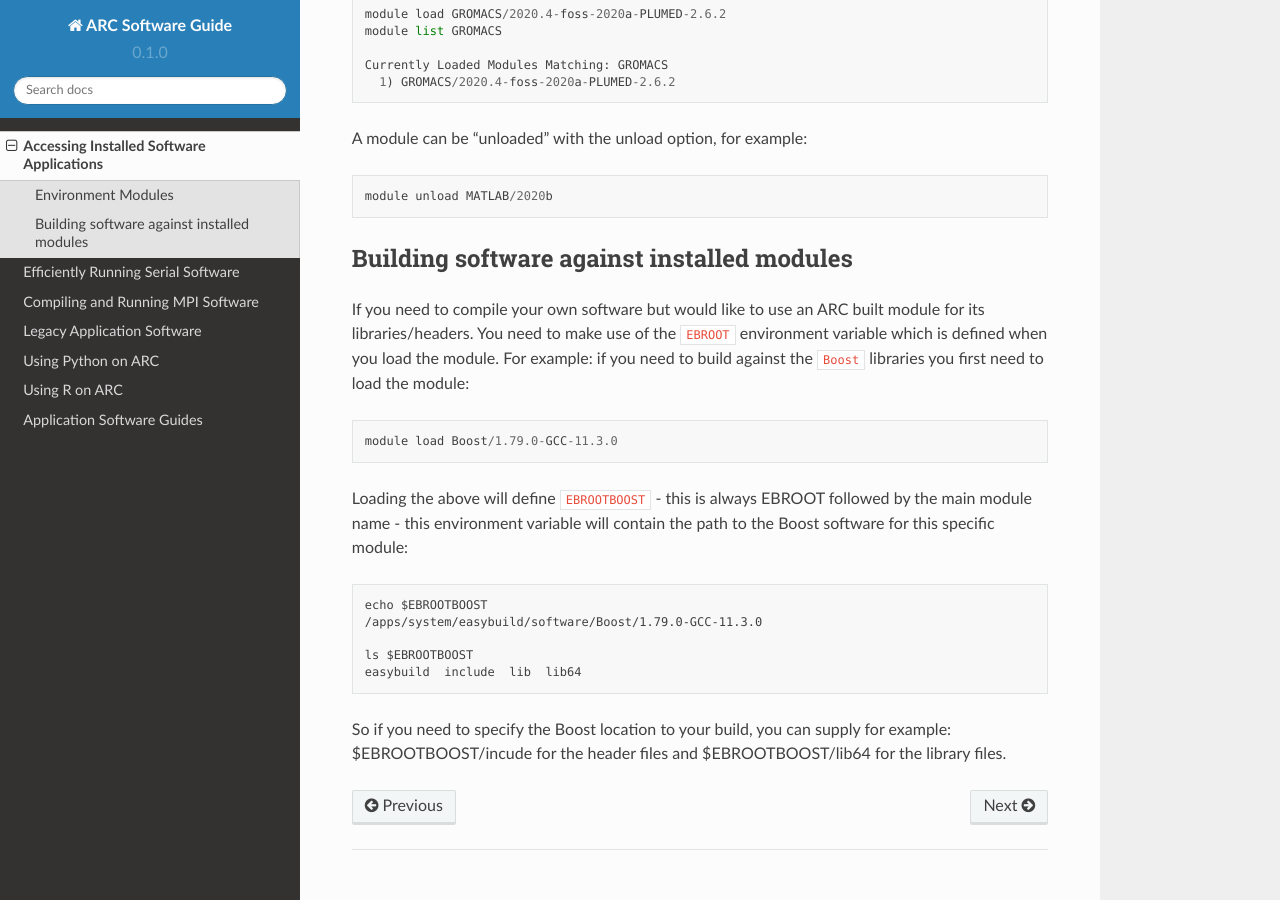
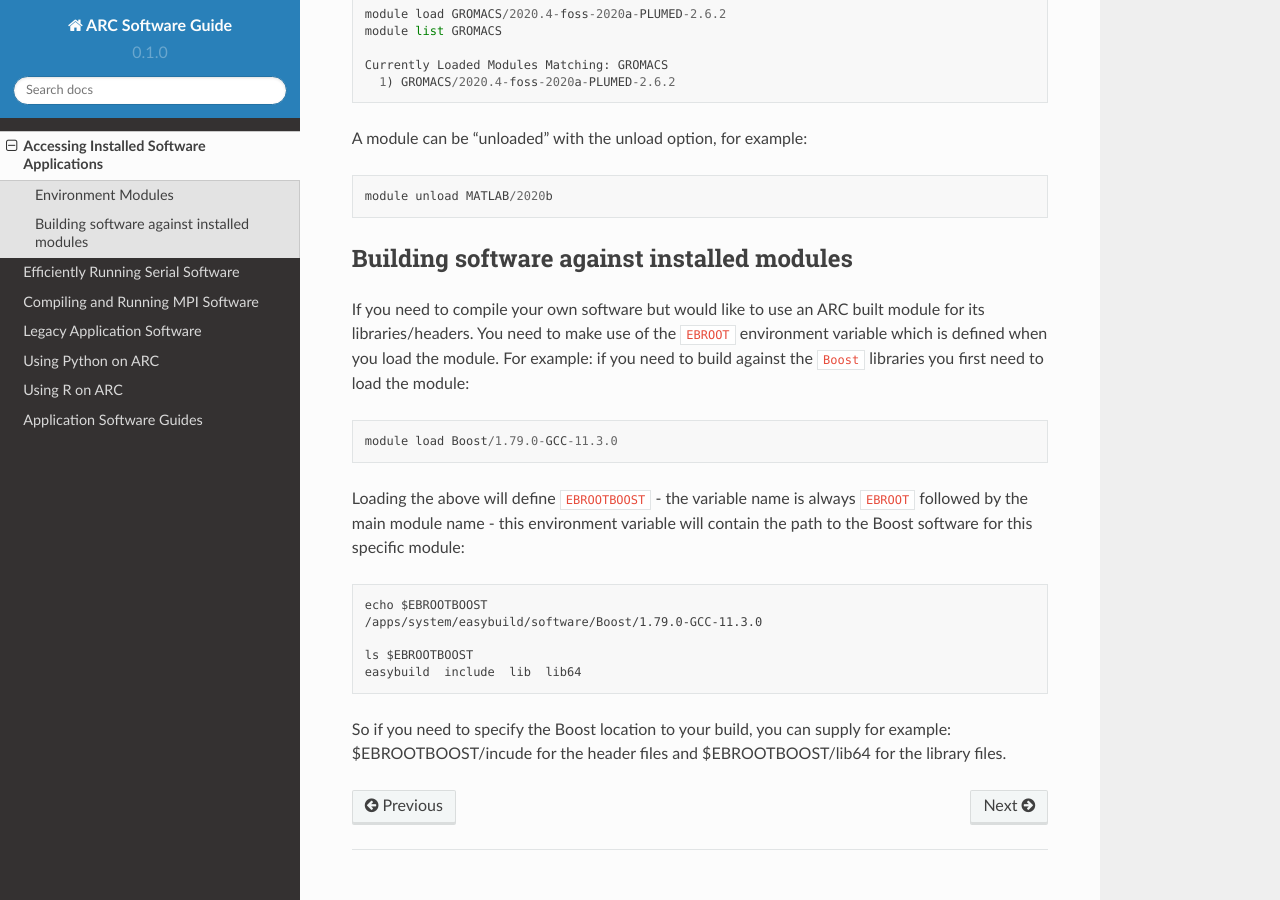
Before and after one commit to oxford-arc/arc-software-guide, a Sphinx documentation site: the page built from docs/source/arc-modules.rst, in a window 1280 px wide and 900 px high, scrolled down 2526 px. Built offline with Sphinx 7.4.7 and the Read the Docs theme 2.0.0, drawn with Linux system fonts in a browser that asks for light colours.

Commit message:
Update arc-modules.rst

```diff
--- a/docs/source/arc-modules.rst
+++ b/docs/source/arc-modules.rst
@@ -119,7 +119,7 @@ If you need to compile your own software but would like to use an ARC built modu
 
    module load Boost/1.79.0-GCC-11.3.0
 
-Loading the above will define ``EBROOTBOOST`` - this is always EBROOT followed by the main module name - this environment variable will contain the path to the Boost software for this specific module::
+Loading the above will define ``EBROOTBOOST`` - the variable name is always ``EBROOT`` followed by the main module name - this environment variable will contain the path to the Boost software for this specific module::
 
    echo $EBROOTBOOST
    /apps/system/easybuild/software/Boost/1.79.0-GCC-11.3.0
```
